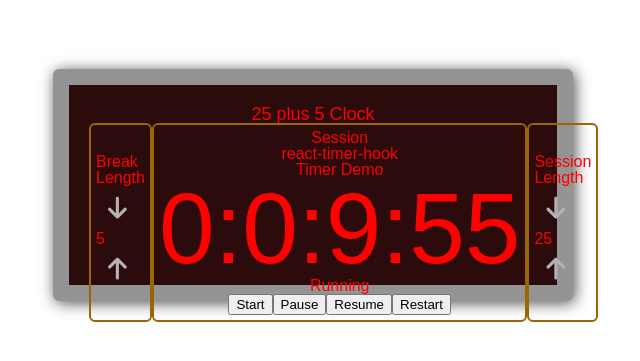
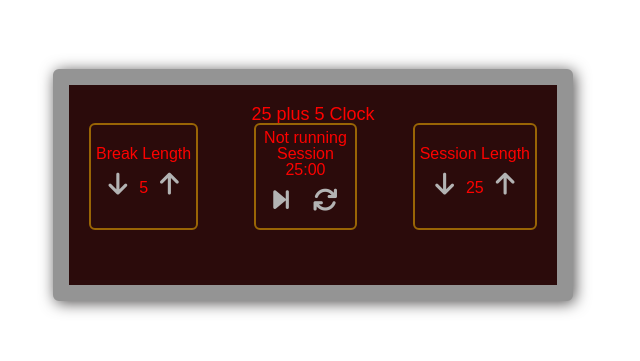
Before and after one commit to romneycf/25plus5clock-react, a React (Create React App) app: page / in a window 1280 px wide. Shown: the part 215-576 px from the top of the page, without its empty margins (327-967 px from the left). Built offline with nearby package versions, Linux system fonts and the light colour scheme.

Commit message:
removendo react-timer

```diff
--- a/package.json
+++ b/package.json
@@ -13,7 +13,6 @@
     "react": "^18.2.0",
     "react-dom": "^18.2.0",
     "react-scripts": "5.0.1",
-    "react-timer-hook": "^3.0.6",
     "typescript": "^4.9.5",
     "web-vitals": "^2.1.4"
   },
--- a/src/App.tsx
+++ b/src/App.tsx
@@ -3,82 +3,72 @@ import Box from "./components/box/box";
 import Title from "./components/title/title";
 import Labelbtn from "./components/labelbtn/labelbtn";
 import { useEffect, useRef, useState } from "react";
-import { useTimer } from "react-timer-hook";
-
-function MyTimer({ expiryTimestamp }) {
-  const {
-    seconds,
-    minutes,
-    hours,
-    days,
-    isRunning,
-    start,
-    pause,
-    resume,
-    restart,
-  } = useTimer({
-    expiryTimestamp,
-    onExpire: () => console.warn("onExpire called"),
-  });
-
-  return (
-    <div style={{ textAlign: "center" }}>
-      <h1>react-timer-hook </h1>
-      <p>Timer Demo</p>
-      <div style={{ fontSize: "100px" }}>
-        <span>{days}</span>:<span>{hours}</span>:<span>{minutes}</span>:
-        <span>{seconds}</span>
-      </div>
-      <p>{isRunning ? "Running" : "Not running"}</p>
-      <button onClick={start}>Start</button>
-      <button onClick={pause}>Pause</button>
-      <button onClick={resume}>Resume</button>
-      <button
-        onClick={() => {
-          // Restarts to 5 minutes timer
-          const time = new Date();
-          time.setSeconds(time.getSeconds() + 300);
-          restart(time);
-        }}
-      >
-        Restart
-      </button>
-    </div>
-  );
-}
 
 function App() {
-  const time = new Date();
-  time.setSeconds(time.getSeconds() + 600); // 10 minutes timer
-
   const [session, setSession] = useState({
     lenght: 25,
     break: 5,
+    minutes: 25,
+    seconds: 0,
     label: "Session",
+    isRunning: false,
   });
+
+  const trueMinutes =
+    session.minutes < 10 ? "0" + session.minutes : session.minutes;
+  const trueSeconds =
+    session.seconds < 10 ? "0" + session.seconds : session.seconds;
 
   function handleLenght(operator: "decrement" | "increment") {
     if (operator === "increment") {
       if (session.lenght >= 60) return false;
-      setSession((values) => ({ ...values, lenght: session.lenght + 1 }));
+      setSession((values) => ({
+        ...values,
+        lenght: session.lenght++,
+        minutes: session.minutes++,
+      }));
     }
 
     if (operator === "decrement") {
       if (session.lenght <= 1) return false;
-      setSession((values) => ({ ...values, lenght: session.lenght - 1 }));
+      setSession((values) => ({
+        ...values,
+        lenght: session.lenght--,
+        minutes: session.minutes--,
+      }));
     }
   }
 
   function handleBreak(operator: "decrement" | "increment") {
     if (operator === "increment") {
       if (session.break >= 60) return false;
-      setSession((values) => ({ ...values, break: session.break + 1 }));
+      setSession((values) => ({
+        ...values,
+        break: session.break + 1,
+      }));
     }
 
     if (operator === "decrement") {
       if (session.break <= 1) return false;
-      setSession((values) => ({ ...values, break: session.break - 1 }));
+      setSession((values) => ({
+        ...values,
+        break: session.break - 1,
+      }));
     }
+  }
+
+  function pause() {
+    setSession((values) => ({
+      ...values,
+      isRunning: false,
+    }));
+  }
+
+  function resume() {
+    setSession((values) => ({
+      ...values,
+      isRunning: true,
+    }));
   }
 
   return (
@@ -105,9 +95,25 @@ function App() {
             </div>
           </div>
           <div className="controller-wrapper">
-            <label id="timer-label">Session</label>
+            <p>{session.isRunning ? "Running" : "Not running"}</p>
+            <label id="timer-label">{session.label}</label>
+            <span id="time-left">
+              {trueMinutes}:{trueSeconds}
+            </span>
             <div>
-              <MyTimer expiryTimestamp={time} />
+              <Labelbtn
+                id="start_stop"
+                onClick={session.isRunning ? pause : resume}
+              >
+                <i
+                  className={
+                    !session.isRunning ? "fa fa-forward-step" : "fa fa-pause"
+                  }
+                ></i>
+              </Labelbtn>
+              <Labelbtn id="session-decrement">
+                <i className="fa fa-refresh"></i>
+              </Labelbtn>
             </div>
           </div>
           <div className="controller-wrapper">
@@ -119,7 +125,7 @@ function App() {
               >
                 <i className="fa fa-arrow-down"></i>
               </Labelbtn>
-              <label id="session-length">{session.lenght}</label>
+              <label id="session-length">{trueMinutes}</label>
               <Labelbtn
                 id="session-increment"
                 onClick={() => handleLenght("increment")}
@@ -135,3 +141,69 @@ function App() {
 }
 
 export default App;
+/*
+import { useTimer } from 'react-timer-hook';
+import React, { useState, useEffect } from 'react';
+import Modal from '../Modal/Modal';
+import Button from '../Button/Button';
+import { theme } from '../../styles/theme';
+import RenovacaoJwt from './ModalJwt';
+
+const { rbmWhite, dangerColor } = theme.colors;
+
+const Timer = ({ expiryTimestamp }) => {
+  const [logout, setLogout] = useState(false);
+  const [renovation, setRenovation] = useState(false);
+
+
+   const { seconds, minutes, hours } = useTimer({
+    expiryTimestamp,
+    onExpire: () => {
+      setRenovation(false);
+      setLogout(true);
+    },
+  });
+
+  const trueSeconds = seconds < 10 ? '0' + seconds : seconds;
+  const trueMinutes = minutes < 10 ? '0' + minutes : minutes;
+  const trueHours = hours < 10 ? '0' + hours : hours;
+
+
+  useEffect(() => {
+   hours == 0 && minutes == 0 && seconds == 59 && setRenovation(true);
+  }, [minutes]);
+
+  return (
+    <div style={{ textAlign: 'center',width:'100%' }}>
+      <span>{trueHours + ":" + trueMinutes + ':' + trueSeconds}</span>
+      <RenovacaoJwt open={renovation} close={() => setRenovation(false)} />
+      <Modal  open={logout} close={true} >
+        <>
+          <div style={{ padding: '1rem' }}>
+            <h1>{'SUA SESSÃO FOI EXPIRADA'}</h1>
+          </div>
+          <div style={{ padding: '1rem' }}>
+            <Button
+              backgroundColor={dangerColor}
+              width={'13.792vw'}
+              height={'3.125vw'}
+              hoverBGColor={dangerColor}
+              hoverColor={rbmWhite}
+              color={rbmWhite}
+              onClick={() => {
+                window.location = '/login';
+                localStorage.clear();
+              }}
+              roleName={'button-confirmar-negar'}
+            >
+              <span>OK</span>
+            </Button>
+          </div>
+        </>
+      </Modal>
+    </div>
+  );
+};
+
+export default Timer;
+*/
```
Also changed, not shown: 1 other file (tests, documents, lock files or other folders).
